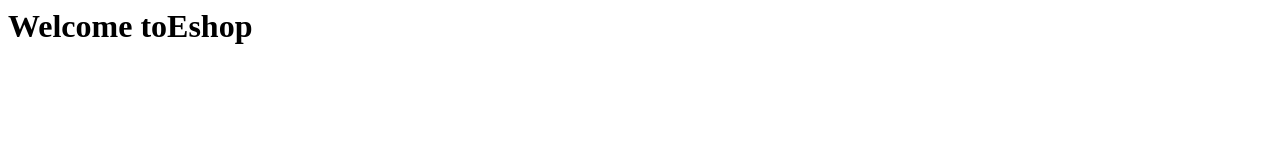
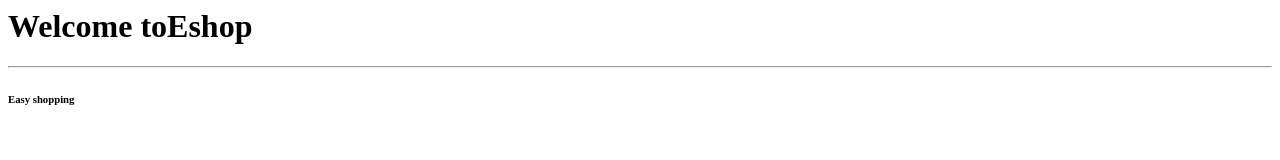
Before and after one commit to mounikaloke/eshopApp, a plain HTML site: page index.html in a window 1280 px wide. Drawn offline with Linux system fonts and the light colour scheme.

Commit message:
my first story changes

```diff
--- a/index.html
+++ b/index.html
@@ -9,6 +9,12 @@
 
 <h1> Welcome toEshop </h1>
 
+
+<hr>
+
+
+<h6>Easy shopping</h6>
+
 </body>
 
 
```
Also changed, not shown: code.js (+7 -0 lines).
